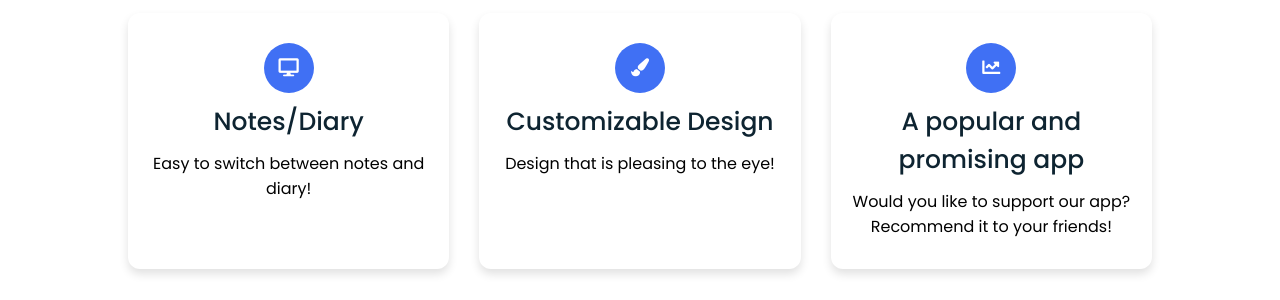
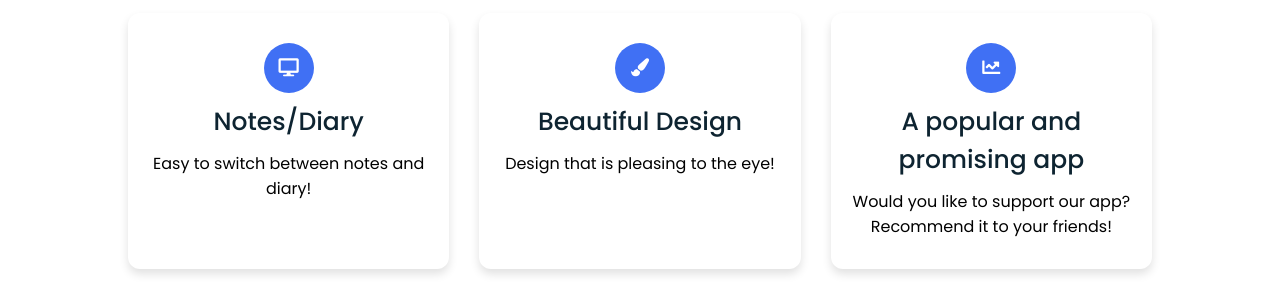
Before and after one commit to artem-andreyev/DailyMate-project, a Django app: page /profile/ in a window 1280 px wide. Shown: the part 1952-2252 px from the top of the page. Run offline with Django 4.2, Linux system fonts and the light colour scheme; a user stored in the database is signed in.

Commit message:
Small bug fixed

```diff
--- a/DailyMate_project/dailybook/templates/registration/profile.html
+++ b/DailyMate_project/dailybook/templates/registration/profile.html
@@ -113,7 +113,7 @@
             <div class="icon">
               <i class="fas fa-paint-brush"></i>
             </div>
-            <div class="topic">Customizable Design</div>
+            <div class="topic">Beautiful Design</div>
             <p>Design that is pleasing to the eye!</p>
           </div>
           <div class="box">
```
